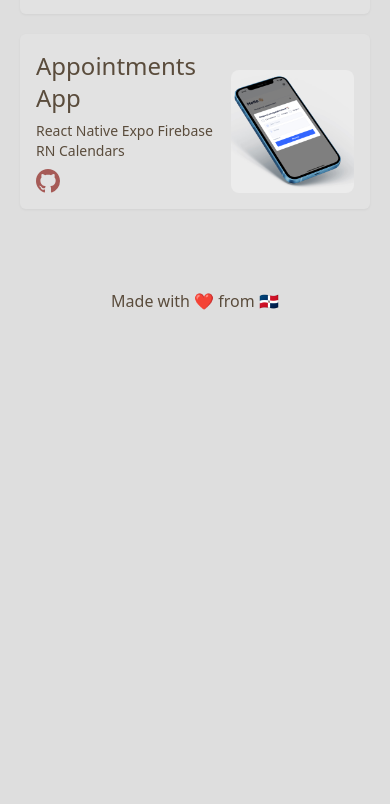
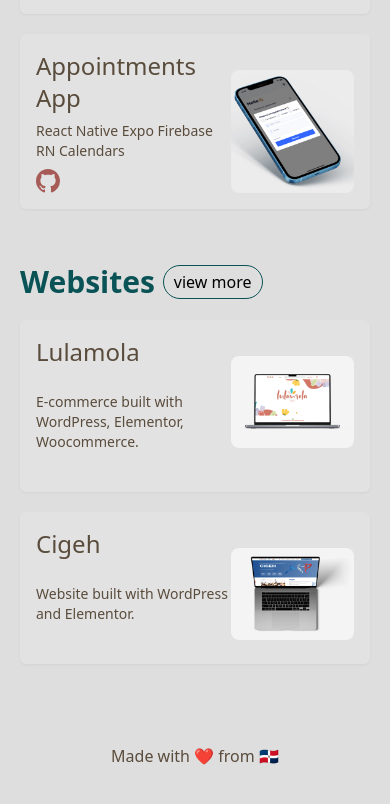
Before and after one commit to jasselmar/jasselmar, a Next.js app: page / in a window 390 px wide. Shown: the part 1997-2801 px from the top of the page. Before the commit the page ends 2382 px from the top, so only its background shows below. Built offline with nearby package versions, Linux system fonts and the light colour scheme.

Commit message:
added websites section

```diff
--- a/pages/index.tsx
+++ b/pages/index.tsx
@@ -6,6 +6,7 @@ import { AnimatePresence, motion } from 'framer-motion'
 import Image from 'next/image'
 import Card from '../components/Card'
 import { useWindowSize } from '../hooks/useWindowSize'
+import WebsitesCard from '../components/WebsitesCard'
 
 export default function Home() {
   const { width, height } = useWindowSize()
@@ -135,7 +136,6 @@ export default function Home() {
               </div>
             </div>
           </motion.div>
-
           <motion.div
             initial={{ opacity: 0 }}
             whileInView={{ opacity: 1 }}
@@ -160,6 +160,75 @@ export default function Home() {
               />
             </div>
           </motion.div>
+
+          <motion.div
+            initial={{ opacity: 0 }}
+            whileInView={{ opacity: 1 }}
+            transition={{ ease: 'easeIn', duration: 1 }}
+            id="websites"
+            className=" my-20 mt-[-25px] flex flex-col justify-center "
+          >
+            <div className="flex flex-row items-center lg:mt-10">
+              <a href="/websites">
+                <h2 className="text-3xl font-bold text-deepg ">Websites</h2>
+              </a>
+              <a
+                href="/websites"
+                className="mx-2 rounded-full border border-deepg px-2.5 py-1 text-base transition-all duration-300 hover:bg-deepg hover:text-white"
+              >
+                view more
+              </a>
+            </div>
+            <div className=" grid w-full xl:grid-cols-3 ">
+              <a
+                href="https://www.lulamola.com"
+                target="_blank"
+                className="mt-5 flex space-y-5 rounded-md bg-whiteb p-4 drop-shadow-sm transition-all duration-300 hover:drop-shadow-2xl"
+              >
+                <div className=" flex w-3/4 flex-col justify-center  ">
+                  <h3 className="text-2xl font-medium text-darkbrown ">
+                    Lulamola
+                  </h3>
+
+                  <p className=" my-6 text-sm text-darkbrown ">
+                    E-commerce built with WordPress, Elementor, Woocommerce.
+                  </p>
+                </div>
+                <div className=" ">
+                  <Image
+                    src="/images/website-lulamola.png"
+                    width={150}
+                    height={113}
+                    className=" rounded-lg "
+                  />
+                </div>
+              </a>
+              <div className="hidden lg:block "></div>
+              <a
+                href="https://cigeh.adoarh.org/"
+                target="_blank"
+                className="mt-5 flex space-y-5 rounded-md bg-whiteb p-4 drop-shadow-sm transition-all duration-300 hover:drop-shadow-2xl"
+              >
+                <div className=" flex w-3/4 flex-col justify-center  ">
+                  <h3 className="text-2xl font-medium text-darkbrown ">
+                    Cigeh
+                  </h3>
+
+                  <p className=" my-6 text-sm text-darkbrown ">
+                    Website built with WordPress and Elementor.
+                  </p>
+                </div>
+                <div className=" ">
+                  <Image
+                    src="/images/website-cigeh.jpg"
+                    width={150}
+                    height={113}
+                    className=" rounded-lg "
+                  />
+                </div>
+              </a>
+            </div>
+          </motion.div>
         </main>
 
         <footer className="hidden h-24 w-full items-center justify-center pb-5 text-center text-white xl:flex">
```
